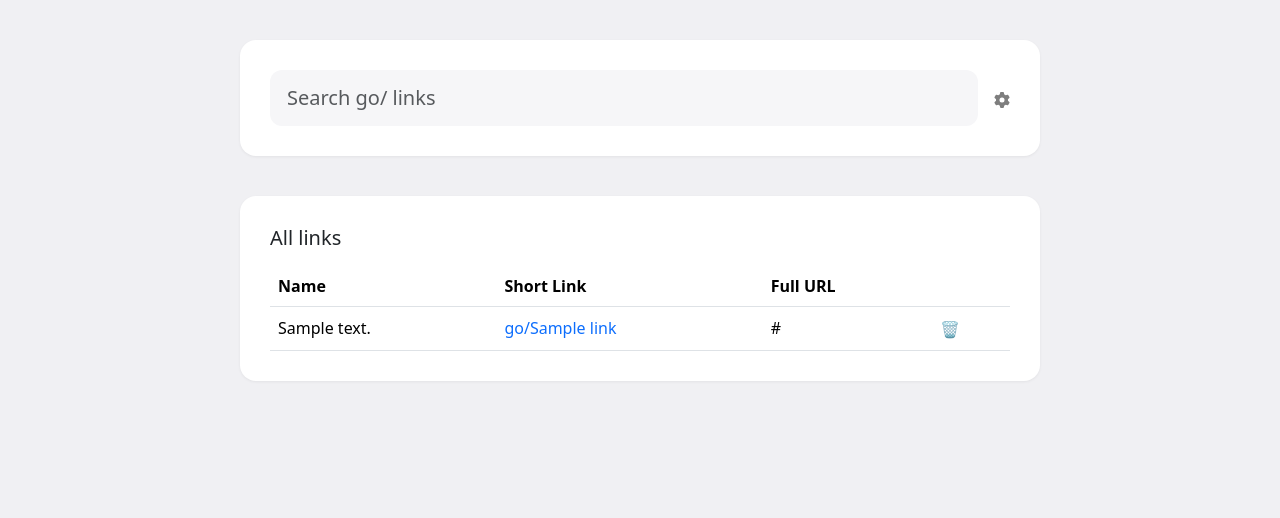
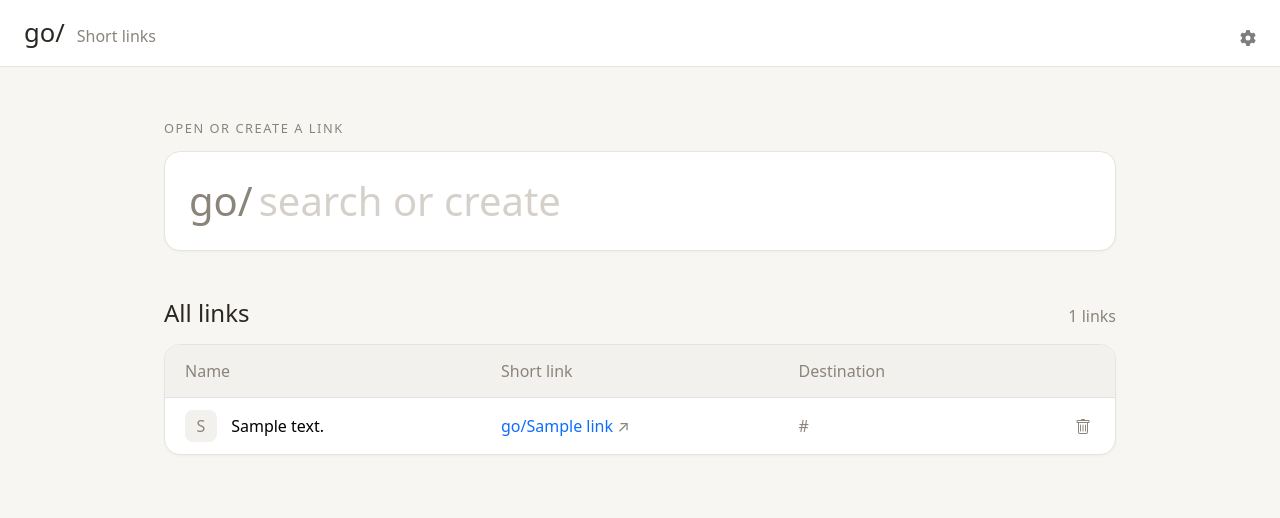
Before and after one commit to theak/go, a Flask app: page / in a window 1280 px wide. Shown: the top 518 px of the page. Run offline with Flask 3, Linux system fonts and the light colour scheme; tables that the repository leaves empty hold one stand-in row (values such as "Sample post"); some libraries are stand-ins or nearby versions.

Commit message:
Restyle home page after the Claude Design mock
- Top bar, uppercase section labels, warm neutral palette
- Search panel with large go/ prefix, clear button, results and create form inside it
- Results show an icon, name, destination and an Open hint on the Enter target
- Create button reads "Create note" until a URL is typed, matching server behavior
- Recently opened tiles show how long ago each link was opened
- All links table gets icons (leading emoji or initial), destination column, outline trash icon

Co-Authored-By: Claude Opus 5.5 <noreply@anthropic.com>
Claude-Session: https://claude.ai/code/session_01ABk7tdqXmJJMJ6TesEhj6W

```diff
--- a/app.py
+++ b/app.py
@@ -186,6 +186,16 @@ def update_link():
     return redirect("/")
 
 
+@app.template_filter("icon_label")
+def icon_label(link):
+    """Split a description like "📷 Zoneminder" into (icon, label); the icon falls back to the link's initial."""
+    desc = (dict(link).get("description") or "").strip()
+    head, _, rest = desc.partition(" ")
+    if head and not head[0].isalnum():
+        return head, rest.strip()
+    return link["name"][:1].upper(), desc
+
+
 """ MISC ROUTES """
 
 
--- a/static/styles.css
+++ b/static/styles.css
@@ -1,4 +1,4 @@
-body {background-color: #f0f0f3;}
+body {background-color: #f7f6f3;}
 .container {padding: 30px; margin: 40px auto; background-color: #fff; border-radius: 16px; box-shadow: 0 1px 3px rgba(0,0,0,.06)}
 .nopad {padding: 0px}
 .gear {opacity: 0.5; transition: opacity .2s ease-out}
@@ -9,31 +9,63 @@ body {background-color: #f0f0f3;}
 .pre {background-color: #FFF;}
 #hosts {display: inline}
 
-.home .container {max-width: 800px}
-.search {font-size: 1.25rem; padding: .75rem 1rem; border-radius: 12px; background: #f6f6f8; border-color: transparent}
-.search:focus {background: #fff}
+/* HOME */
+.home {--ink: #2b2722; --muted: #8a847b; --line: #e7e4de; --soft: #f3f1ed; color: var(--ink)}
+.home .muted {color: var(--muted)}
+.topbar {display: flex; align-items: baseline; gap: 12px; padding: 14px 24px; background: #fff; border-bottom: 1px solid var(--line)}
+.topbar .logo {font-size: 1.6rem; font-weight: 500; color: var(--ink); text-decoration: none}
+.topbar .tagline {color: var(--muted)}
+.page {max-width: 1000px; margin: 0 auto; padding: 24px 24px 64px}
+.label {margin: 28px 0 12px; font-size: .8rem; letter-spacing: .12em; text-transform: uppercase; color: var(--muted)}
+.panel {background: #fff; border: 1px solid var(--line); border-radius: 16px; box-shadow: 0 1px 3px rgba(0,0,0,.04); overflow: hidden}
 
-#recent {display: grid; grid-template-columns: repeat(5, 1fr); gap: 8px}
-#recent:empty {display: none}
+.search {display: flex; align-items: center; gap: 4px; margin: 0; padding: 18px 24px; font-size: 2.5rem; cursor: text}
+.search input::placeholder {color: #d5d1ca}
+.search input {flex: 1; min-width: 0; border: 0; outline: 0; background: none; color: var(--ink)}
+.search button {border: 0; background: none; font-size: 2rem; line-height: 1; color: var(--muted)}
+
+#results:not(:has(a:not([hidden]))) {display: none}
+#results {padding: 8px; border-top: 1px solid var(--line)}
+#results a {
+  display: grid; grid-template-columns: 32px minmax(0, 1fr) minmax(0, 1.4fr) auto; align-items: center; gap: 16px;
+  padding: 10px 12px; border-radius: 10px; color: var(--ink); text-decoration: none;
+}
+#results a:hover {background: var(--soft)}
+#results a:first-child {background: var(--soft)}
+#results .name {font-size: 1.1rem; font-weight: 500}
+#results .name, #results .url {overflow: hidden; text-overflow: ellipsis; white-space: nowrap}
+#results .url {color: var(--muted)}
+#results .open {visibility: hidden; color: var(--muted); font-size: .9rem}
+#results a:first-child .open {visibility: visible}
+#results kbd {background: #fff; color: var(--muted); border: 1px solid var(--line); padding: 0 6px}
+
+.avatar {
+  display: inline-flex; align-items: center; justify-content: center; width: 32px; height: 32px;
+  border-radius: 8px; background: var(--soft); color: var(--muted); font-size: 1rem; flex: none;
+}
+#create {padding: 20px 24px; border-top: 1px solid var(--line)}
+#create .form-control, #create .btn {border-radius: 10px; padding: .6rem 1rem}
+
+#recent {display: grid; grid-auto-flow: column; grid-auto-columns: minmax(150px, 1fr); gap: 16px; overflow-x: auto}
 #recent a {
-  display: flex; flex-direction: column; align-items: center; gap: 2px; padding: 12px 4px;
-  border-radius: 12px; background: #f6f6f8; color: #444; text-decoration: none;
-  overflow: hidden; user-select: none; -webkit-user-select: none; -webkit-touch-callout: none;
+  display: grid; grid-template-columns: 1fr auto; row-gap: 12px; padding: 16px 20px;
+  background: #fff; border: 1px solid var(--line); border-radius: 14px; color: var(--muted); text-decoration: none;
+  user-select: none; -webkit-user-select: none; -webkit-touch-callout: none;
 }
-#recent a:hover {background: #ebebef}
-#recent span {font-size: 1.6rem; line-height: 1.2; max-width: 100%; overflow: hidden; white-space: nowrap}
-#recent small {max-width: 100%; overflow: hidden; text-overflow: ellipsis; white-space: nowrap}
+#recent a:hover {border-color: #cfcac2}
+#recent .go {grid-column: 1 / -1; font-size: 1.5rem; overflow: hidden; text-overflow: ellipsis; white-space: nowrap}
+#recent b {font-weight: 500; color: var(--ink)}
 
-#results {display: flex; flex-direction: column; padding: 4px; border-radius: 14px; background: #f6f6f8}
-#results:not(:has(a:not([hidden]))) {display: none}
-#results a {position: relative; padding: 8px 40px 8px 12px; border-radius: 10px; color: inherit; text-decoration: none}
-#results a:hover {background: #ececf0}
-#results a:first-child {background: #fff; box-shadow: 0 1px 2px rgba(0,0,0,.08)}
-#results a:first-child::after {content: "↵"; position: absolute; right: 14px; top: 50%; transform: translateY(-50%); color: #aaa}
-#results .name, #results .url {display: block; overflow: hidden; text-overflow: ellipsis; white-space: nowrap}
-#results .url {color: #999}
-#links td {vertical-align: middle}
+#links {--bs-table-bg: transparent}
+#links th {padding: 14px 20px; font-weight: 500; color: var(--muted); background: var(--soft)}
+#links td {padding: 12px 20px; vertical-align: middle; border-color: var(--line)}
+#links tbody tr:last-child td {border-bottom: 0}
+#links .namecell {cursor: pointer; white-space: nowrap}
+#links .namecell .avatar {margin-right: 10px}
 #links a {text-decoration: none}
+#links .url-cell {color: var(--muted)}
+.trash {border: 0; background: none; color: var(--muted); padding: 4px}
+.trash:hover {color: #c0392b}
 
 .url-cell {
   cursor: pointer;
@@ -52,5 +84,15 @@ body {background-color: #f0f0f3;}
 
 @media (max-width: 768px) {
   .container {margin: 12px; padding: 16px; width: auto;}
-  #recent span {font-size: 1.4rem}
+  .page {padding: 8px 16px 48px}
+  .topbar {padding: 12px 16px}
+  .search {padding: 14px 18px; font-size: 1.9rem}
+  #results a {grid-template-columns: 32px minmax(0, 1fr) auto; row-gap: 0}
+  #results .avatar {grid-row: span 2}
+  #results .url {grid-column: 2; grid-row: 2; font-size: .85rem}
+  #results .open {grid-column: 3; grid-row: 1 / span 2}
+  #recent .go {font-size: 1.25rem}
+  #links th, #links td {padding: 10px 8px}
+  #links .namecell {white-space: normal}
+  #links .namecell .avatar {margin-right: 6px}
 }
--- a/static/submitlink.js
+++ b/static/submitlink.js
@@ -36,6 +36,7 @@ function banner(type, msg) {
 let lastDeleted = null;
 
 function deleteLink(btn, link_id, link_name) {
+  const icon = btn.innerHTML;
   btn.textContent = "…";
   btn.disabled = true;
   const formData = new FormData();
@@ -58,7 +59,7 @@ function deleteLink(btn, link_id, link_name) {
     })
     .catch(() => {
       banner("danger", "Failed to delete " + link_name);
-      btn.textContent = "🗑️";
+      btn.innerHTML = icon;
       btn.disabled = false;
     });
 }
@@ -83,8 +84,8 @@ function undoDelete(e) {
 /* SEARCH */
 
 const q = document.getElementById("q");
-const recentEl = document.getElementById("recent");
 const results = document.getElementById("results");
+const url = document.getElementById("url");
 
 function filter() {
   const s = q.value.trim().toLowerCase();
@@ -100,11 +101,10 @@ function filter() {
   for (const a of items) a.hidden = !hits.includes(a);
   results.prepend(...hits);
   const exact = hits.length > 0 && rank(hits[0]) === 0;
-  recentEl.hidden = !!s;
+  document.getElementById("clear").hidden = !s;
   document.getElementById("create").hidden = !s || exact;
   document.getElementById("create-name").value = q.value.trim();
   document.getElementById("create-label").textContent = q.value.trim();
-  document.getElementById("create-note").href = "/note/" + encodeURIComponent(q.value.trim());
 }
 
 q.addEventListener("input", filter);
@@ -115,41 +115,59 @@ q.addEventListener("keydown", (e) => {
     track(first.dataset.go);
     location.href = first.href;
   } else {
-    document.getElementById("url").focus();
+    url.focus();
   }
+});
+document.getElementById("clear").addEventListener("click", () => {
+  q.value = "";
+  filter();
+  q.focus();
+});
+// A blank URL creates a note, so the button says which one you'll get.
+url.addEventListener("input", () => {
+  document.getElementById("create-btn").textContent = url.value ? "Create link" : "Create note";
 });
 if (matchMedia("(pointer: fine)").matches) q.focus();
 filter();
 
-/* RECENT LINKS (stored per-device in localStorage) */
+/* RECENT LINKS (stored per-device in localStorage as [{name, t}]) */
+
+const recentEl = document.getElementById("recent");
 
 function loadRecent() {
-  try { return JSON.parse(localStorage.getItem("recent")) || []; } catch { return []; }
+  try { return JSON.parse(localStorage.getItem("recent")).filter((r) => r.name); } catch { return []; }
 }
 
-function saveRecent(names) {
-  try { localStorage.setItem("recent", JSON.stringify(names.slice(0, 5))); } catch {}
+function saveRecent(list) {
+  try { localStorage.setItem("recent", JSON.stringify(list.slice(0, 5))); } catch {}
   renderRecent();
 }
 
 function track(name) {
-  saveRecent([name, ...loadRecent().filter((n) => n !== name)]);
+  saveRecent([{ name, t: Date.now() }, ...loadRecent().filter((r) => r.name !== name)]);
+}
+
+function ago(t) {
+  const m = Math.round((Date.now() - t) / 60000);
+  return m < 1 ? "just now" : m < 60 ? `${m}m ago` : m < 1440 ? `${Math.round(m / 60)}h ago` : `${Math.round(m / 1440)}d ago`;
 }
 
 function renderRecent() {
-  recentEl.replaceChildren(...loadRecent().map((name) => {
+  const tiles = loadRecent().map(({ name, t }) => {
     const link = document.querySelector(`#results a[data-go="${CSS.escape(name)}"]`);
-    if (!link) return "";
+    if (!link) return null;
     const a = document.createElement("a");
     a.href = link.href;
     a.target = "_blank";
     a.dataset.go = name;
-    a.innerHTML = `<span></span><small></small>`;
-    // Use the leading emoji of the description as the icon.
-    a.firstChild.textContent = link.dataset.desc.match(/^\P{L}*/u)[0].trim() || "🔗";
-    a.lastChild.textContent = link.querySelector("b").textContent;
+    a.innerHTML = `<span class="ago"></span><span class="arrow">↗</span><span class="go"><span class="muted"></span><b></b></span>`;
+    a.querySelector(".ago").textContent = ago(t);
+    a.querySelector(".muted").textContent = link.querySelector(".name").textContent.slice(0, -name.length);
+    a.querySelector("b").textContent = name;
     return a;
-  }));
+  }).filter(Boolean);
+  recentEl.replaceChildren(...tiles);
+  document.getElementById("recent-section").hidden = !tiles.length;
 }
 
 // Long-press a recent link to remove it.
@@ -160,7 +178,7 @@ recentEl.addEventListener("pointerdown", (e) => {
   longPressed = false;
   pressTimer = setTimeout(() => {
     longPressed = true;
-    saveRecent(loadRecent().filter((n) => n !== a.dataset.go));
+    saveRecent(loadRecent().filter((r) => r.name !== a.dataset.go));
   }, 500);
 });
 for (const ev of ["pointerup", "pointerleave", "pointercancel"]) {
--- a/templates/submitlink.html
+++ b/templates/submitlink.html
@@ -8,75 +8,87 @@
     <link rel="stylesheet" href="/static/styles.css">
   </head>
   <body class="home">
+    <header class="topbar">
+      <a href="/" class="logo">{{domain}}/</a><span class="tagline">Short links</span>
+      <a class="gear ms-auto" title="Manage Settings" href="/settings"><img src="/static/gear.svg"></a>
+    </header>
     <div id="banner">
       {% if error %}<div class="alert alert-danger">{{ error }}</div>{% endif %}
       {% if newlink %}<div class="alert alert-success">Created link: <a href="{{ newlink.url }}">go/{{ newlink.name }}</a></div>{% endif %}
       {% if deleted %}<div class="alert alert-success">Deleted {{domain}}/{{ deleted }}</div>{% endif %}
     </div>
-    <div class="container">
-      <div class="d-flex align-items-center gap-3">
-        <input id="q" class="form-control search" placeholder="Search {{domain}}/ links" value="{{ query or '' }}"
-               autocomplete="off" autocapitalize="off" spellcheck="false" enterkeyhint="go">
-        <a class="gear" title="Manage Settings" href="/settings"><img src="/static/gear.svg"></a>
-      </div>
 
-      <div id="recent" class="mt-3" title="Long-press to remove"></div>
+    <main class="page">
+      <div class="label">Open or create a link</div>
+      <div class="panel">
+        <label class="search">
+          <span class="muted">{{domain}}/</span>
+          <input id="q" value="{{ query or '' }}" placeholder="search or create" autocomplete="off" autocapitalize="off" spellcheck="false" enterkeyhint="go">
+          <button id="clear" type="button" title="Clear">×</button>
+        </label>
 
-      <div id="results" class="mt-3">
+        <div id="results">
           {% for link in links %}
-        <a hidden href="{{ link.url }}" target="_blank" data-go="{{ link.name }}" data-desc="{{ link.description or '' }}"
+          <a hidden href="{{ link.url }}" target="_blank" data-go="{{ link.name }}"
+             data-desc="{{ link.description or '' }}"
              data-search="{{ link.name|lower }} {{ (link.description or '')|lower }} {{ link.url.split('?')[0]|lower }}">
-          <span class="name"><b>{{domain}}/{{ link.name }}</b> <span class="text-muted">{{ link.description or '' }}</span></span>
-          <small class="url">{{ link.url.split('://')[-1] }}</small>
+            <span class="avatar">{{ (link|icon_label)[0] }}</span>
+            <span class="name">{{domain}}/{{ link.name }}</span>
+            <span class="url">{{ link.url.split('://')[-1] }}</span>
+            <span class="open">Open <kbd>↵</kbd></span>
           </a>
           {% endfor %}
         </div>
 
-      <form id="create" method="post" action="/submit_link" class="mt-3" hidden>
+        <form id="create" method="post" action="/submit_link" hidden>
           <input type="hidden" name="name" id="create-name">
-        <div class="input-group">
-          <input id="url" type="url" class="form-control" placeholder="https://..." name="url" required>
-          <button type="submit" class="btn btn-primary">Create</button>
+          <p><b>{{domain}}/<span id="create-label"></span></b> isn't defined yet. Point it at a URL, or leave it blank to create a note.</p>
+          <div class="d-flex gap-2">
+            <input id="url" type="url" class="form-control" placeholder="https://" name="url">
+            <button id="create-btn" type="submit" class="btn btn-primary text-nowrap">Create note</button>
           </div>
-        <div class="small text-muted mt-2">New link {{domain}}/<b id="create-label"></b>, or <a id="create-note" href="#">start a note</a> instead.</div>
         </form>
       </div>
 
+      <section id="recent-section" hidden>
+        <div class="label">Recently opened</div>
+        <div id="recent" title="Long-press to remove"></div>
+      </section>
+
       {% if links %}
-      <div class="container">
-        <h5 class="mb-3">All links</h5>
-        <div class="table-responsive">
-          <table id="links" class="table table-hover mb-0">
+      <div class="d-flex align-items-baseline justify-content-between mt-5 mb-3">
+        <h2 class="h4 m-0">All links</h2>
+        <span class="muted">{{ links|length }} links</span>
+      </div>
+      <div class="panel">
+        <table id="links" class="table mb-0">
           <thead>
-              <tr>
-                <th scope="col">Name</th><th scope="col">Short Link</th><th scope="col" class="d-none d-md-table-cell">Full URL</th><th scope="col"></th>
-              </tr>
+            <tr><th>Name</th><th>Short link</th><th class="d-none d-md-table-cell">Destination</th><th></th></tr>
           </thead>
           <tbody>
             {% for link in links %}
+            {% set icon, label = link|icon_label %}
             <tr>
-                <td style="cursor: pointer"
-                    onclick="rename({{ link.id }}, '{{domain}}/{{ link.name }}')">
-                  {% if link.description %}{{ link.description }}{% else %}
-                  <button type="button" class="btn btn-outline-secondary btn-sm">Add</button>
-                  {% endif %}
+              <td class="namecell" title="Rename" onclick="rename({{ link.id }}, '{{domain}}/{{ link.name }}')">
+                <span class="avatar">{{ icon }}</span> {{ label or '—' }}
               </td>
-                <td><a href="{{ link.url }}" target="_blank" data-go="{{ link.name }}">{{domain}}/{{ link.name }}</a></td>
+              <td class="text-nowrap"><a href="{{ link.url }}" target="_blank" data-go="{{ link.name }}">{{domain}}/{{ link.name }}</a> <span class="muted">↗</span></td>
               <td class="url-cell d-none d-md-table-cell" title="{{ link.url }}" onclick="editUrl({{ link.id }}, '{{ link.url }}')">
-                  <span>{{ link.url|truncate(80) }}</span>
-                  <span class="edit-icon">✎</span>
+                {{ link.url.split('://')[-1] }} <span class="edit-icon">✎</span>
               </td>
-                <td>
-                  <button type="button" class="btn nopad"
-                          onclick="deleteLink(this, {{ link.id }}, '{{domain}}/{{ link.name }}')">🗑️</button>
+              <td class="text-end">
+                <button type="button" class="trash" title="Delete"
+                        onclick="deleteLink(this, {{ link.id }}, '{{domain}}/{{ link.name }}')">
+                  <svg width="16" height="16" fill="currentColor" viewBox="0 0 16 16"><path d="M5.5 5.5A.5.5 0 0 1 6 6v6a.5.5 0 0 1-1 0V6a.5.5 0 0 1 .5-.5m2.5 0a.5.5 0 0 1 .5.5v6a.5.5 0 0 1-1 0V6a.5.5 0 0 1 .5-.5m3 .5a.5.5 0 0 0-1 0v6a.5.5 0 0 0 1 0z"/><path d="M14.5 3a1 1 0 0 1-1 1H13v9a2 2 0 0 1-2 2H5a2 2 0 0 1-2-2V4h-.5a1 1 0 0 1-1-1V2a1 1 0 0 1 1-1H6a1 1 0 0 1 1-1h2a1 1 0 0 1 1 1h3.5a1 1 0 0 1 1 1zM4.118 4 4 4.059V13a1 1 0 0 0 1 1h6a1 1 0 0 0 1-1V4.059L11.882 4zM2.5 3h11V2h-11z"/></svg>
+                </button>
               </td>
             </tr>
             {% endfor %}
           </tbody>
         </table>
       </div>
-      </div>
       {% endif %}
+    </main>
     <script src="/static/submitlink.js"></script>
   </body>
 </html>
```
Lines whose indentation alone changed are shown as unchanged.
